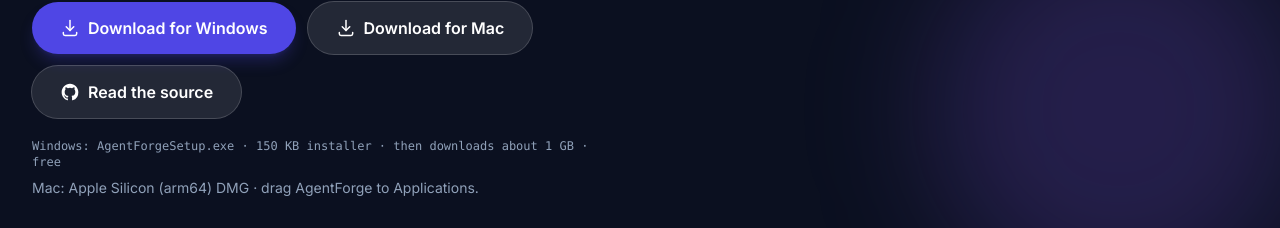
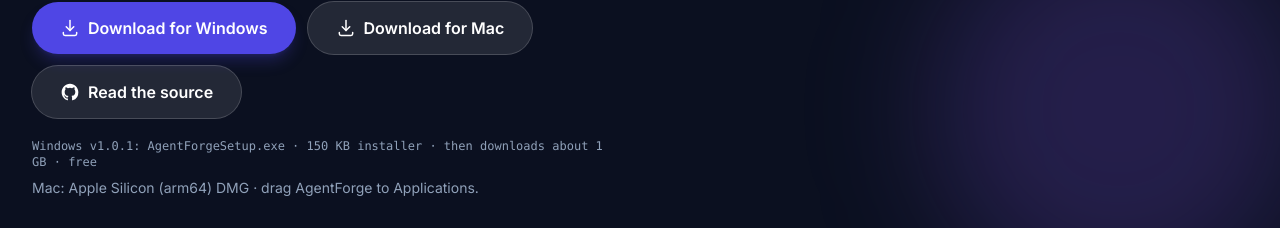
Before and after one commit to Ravindu200232/agentforge-web, a Next.js app: page / in a window 1280 px wide. Shown: the part 6613-6841 px from the top of the page. Built offline with nearby package versions, Linux system fonts and the light colour scheme.

Commit message:
Show AgentForge 1.0.1 Windows download

```diff
--- a/components/DownloadSection.jsx
+++ b/components/DownloadSection.jsx
@@ -1,7 +1,7 @@
 import Reveal from './Reveal'
 import Button from './Button'
 import { Download, Check, Github, Windows } from './Icons'
-import { DOWNLOAD_URL, MAC_DOWNLOAD_URL, SOURCE_URL, INSTALLER, INSTALLER_SIZE, INSTALL_SIZE, INCLUDED, FIRST_RUN } from './site'
+import { DOWNLOAD_URL, MAC_DOWNLOAD_URL, SOURCE_URL, INSTALLER, WINDOWS_VERSION, INSTALLER_SIZE, INSTALL_SIZE, INCLUDED, FIRST_RUN } from './site'
 
 /** The download call to action, and what the installer takes care of. */
 export default function DownloadSection() {
@@ -66,7 +66,7 @@
           </div>
 
           <p className="mt-5 font-mono text-xs text-slate-400">
-            Windows: {INSTALLER} · {INSTALLER_SIZE} installer · then downloads {INSTALL_SIZE} · free
+            Windows v{WINDOWS_VERSION}: {INSTALLER} · {INSTALLER_SIZE} installer · then downloads {INSTALL_SIZE} · free
           </p>
           <p className="mt-2 text-sm text-slate-400">
             Mac: Apple Silicon (arm64) DMG · drag AgentForge to Applications.
--- a/components/site.js
+++ b/components/site.js
@@ -23,6 +23,7 @@
 }
 
 export const INSTALLER = 'AgentForgeSetup.exe'
+export const WINDOWS_VERSION = '1.0.1'
 
 // The installer is released beside the application it installs, not beside
 // this website: the public agentforge-releases repository carries both, and
```
